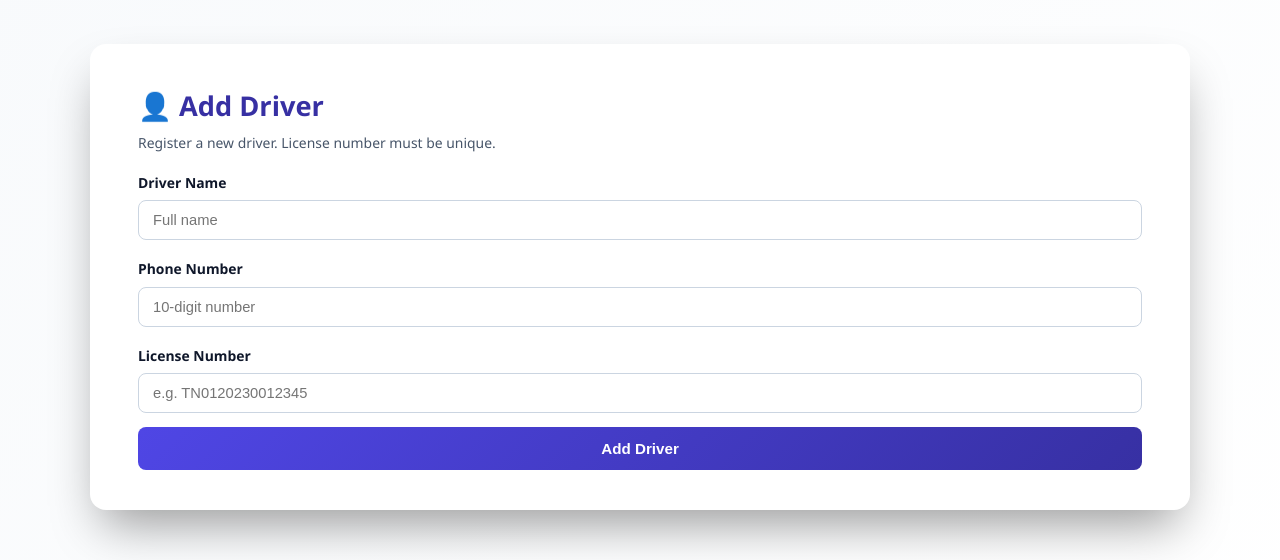
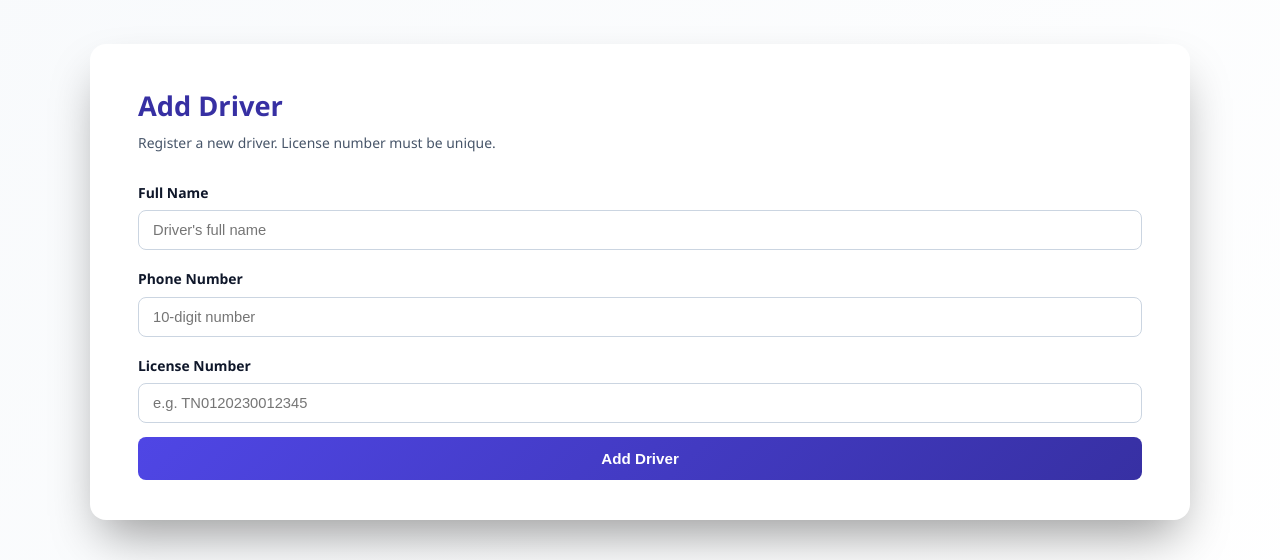
Before and after one commit to Sarvesh-Sarz/Resuscitation-Retrieval, a Flask app: page /add_driver in a window 1280 px wide. Shown: the part 62-622 px from the top of the page. Run offline with Flask 3, Linux system fonts and the light colour scheme.

Commit message:
Refactor add_driver.html for improved structure

```diff
--- a/templates/add_driver.html
+++ b/templates/add_driver.html
@@ -1,22 +1,16 @@
 {% extends "base.html" %}
 {% block content %}
-
-<h2>👤 Add Driver</h2>
-<p class="subtitle">Register a new driver. License number must be unique.</p>
-
+<div class="page-header">
+    <h2> Add Driver</h2>
+    <p class="subtitle">Register a new driver. License number must be unique.</p>
+</div>
 <form method="POST">
-
-    <label>Driver Name</label>
-    <input type="text" name="name" placeholder="Full name" required>
-
+    <label>Full Name</label>
+    <input type="text" name="name" placeholder="Driver's full name" required>
     <label>Phone Number</label>
     <input type="text" name="phone" placeholder="10-digit number" maxlength="10" required>
-
     <label>License Number</label>
     <input type="text" name="license" placeholder="e.g. TN0120230012345" required>
-
     <button type="submit">Add Driver</button>
-
 </form>
-
 {% endblock %}
```
